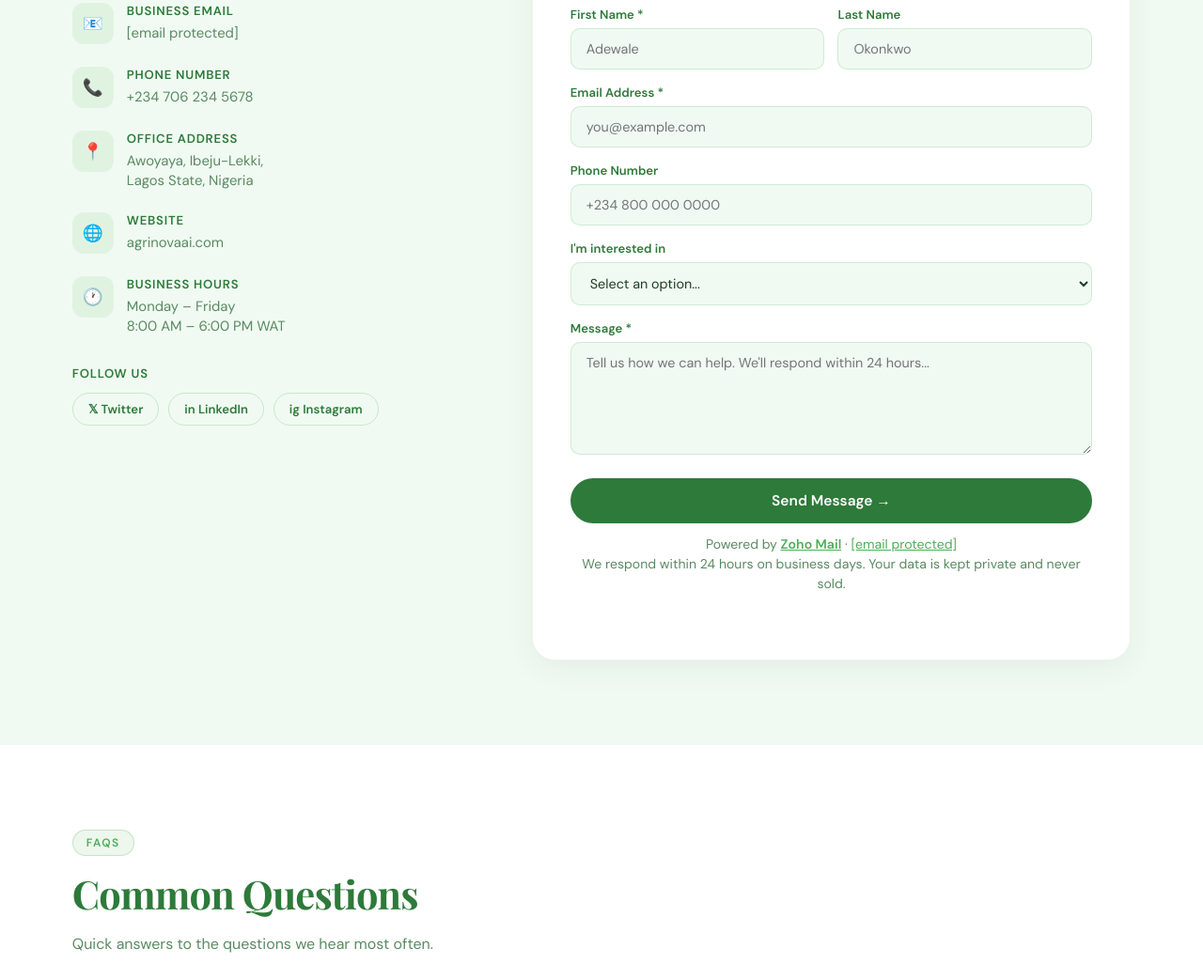
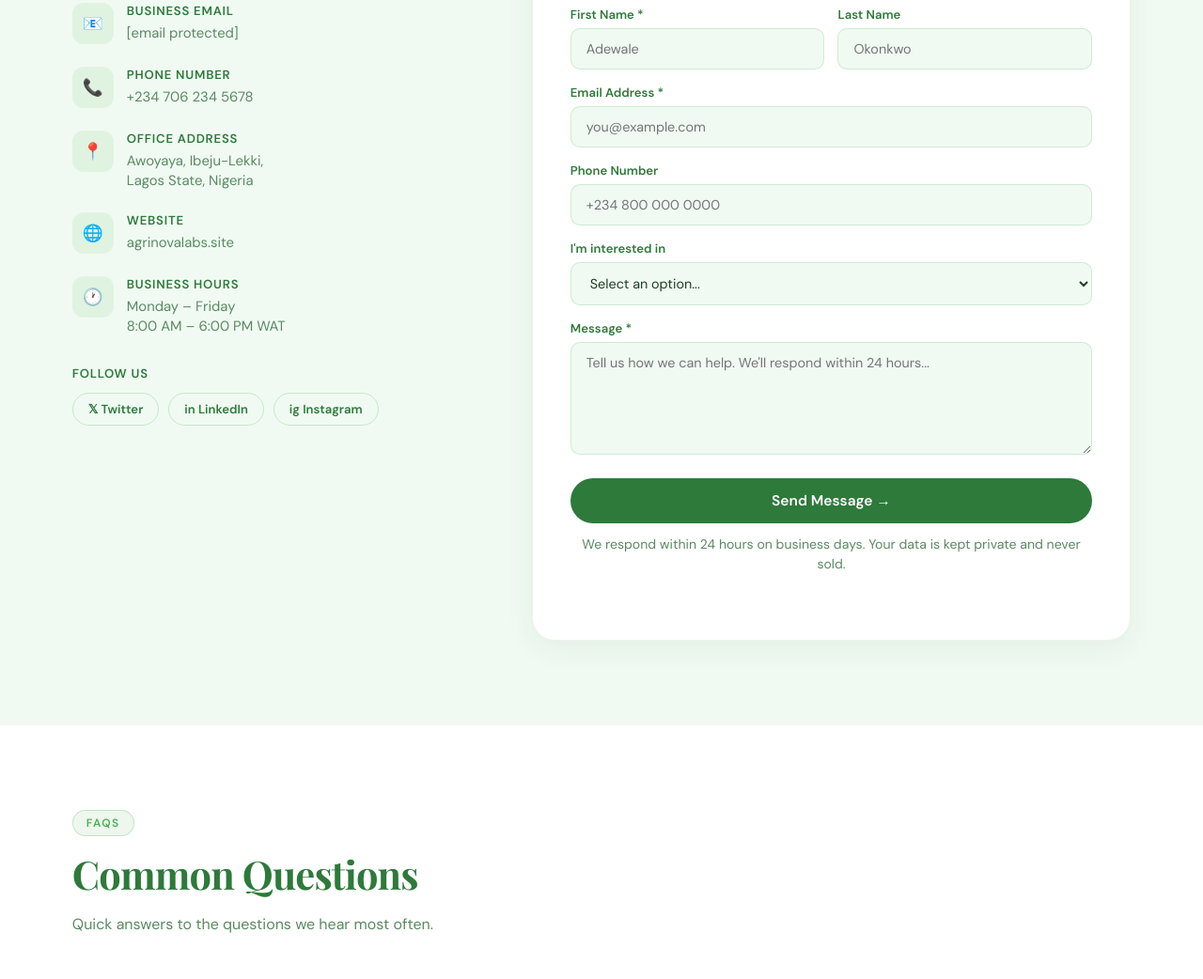
Before and after one commit to devmagos/agrinovalabs, a plain HTML site: page contact.html in a window 1280 px wide. Shown: the part 781-1823 px from the top of the page at 94% size. Drawn offline with nearby package versions, Linux system fonts and the light colour scheme.

Commit message:
contact page edits

```diff
--- a/contact.html
+++ b/contact.html
@@ -133,7 +133,7 @@ footer{background:#d4f0d8;padding:60px 6% 30px;}
       </div>
       <div class="contact-item">
         <div class="c-icon">🌐</div>
-        <div><strong>Website</strong><a href="https://agrinovaai.com" target="_blank">agrinovaai.com</a></div>
+        <div><strong>Website</strong><a href="https://agrinovalabs.site" target="_blank">agrinovalabs.site</a></div>
       </div>
       <div class="contact-item">
         <div class="c-icon">🕐</div>
@@ -175,8 +175,8 @@ footer{background:#d4f0d8;padding:60px 6% 30px;}
       <div class="form-group"><label>Message *</label><textarea id="message" placeholder="Tell us how we can help. We'll respond within 24 hours..."></textarea></div>
       <button class="form-submit" onclick="handleSubmit()">Send Message →</button>
       <p class="form-note">
-        Powered by <strong><a href="https://zoho.com" target="_blank">Zoho Mail</a></strong> ·
-        <a href="/cdn-cgi/l/email-protection#acc4c9c0c0c3eccdcbdec5c2c3dacdcdc582cfc3c1"><span class="__cf_email__" data-cfemail="cfa7aaa3a3a08faea8bda6a1a0b9aeaea6e1aca0a2">[email&#160;protected]</span></a><br/>
+
+        <!-- <a href="/cdn-cgi/l/email-protection#acc4c9c0c0c3eccdcbdec5c2c3dacdcdc582cfc3c1"><span class="__cf_email__" data-cfemail="cfa7aaa3a3a08faea8bda6a1a0b9aeaea6e1aca0a2">[email&#160;protected]</span></a><br/> -->
         We respond within 24 hours on business days. Your data is kept private and never sold.
       </p>
       <div class="toast" id="toast">✅ Message sent! We'll get back to you within 24 hours. — The AgriNova Labs Team</div>
```
